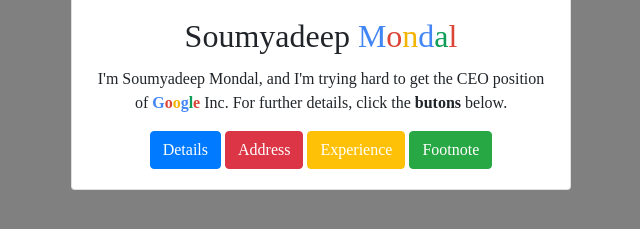
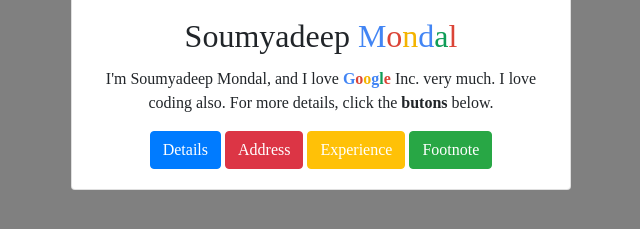
Before and after one commit to soumya-99/My_Personal_Card, a plain HTML site: page index.html in a window 1280 px wide. Shown: the part 267-496 px from the top of the page, without its empty margins (319-959 px from the left). Drawn offline with nearby package versions, Linux system fonts and the light colour scheme.

Commit message:
second commit

```diff
--- a/index.html
+++ b/index.html
@@ -16,7 +16,7 @@
     	<div class="card-body">
       		<h2 class="card-title">Soumyadeep <span style="color: #4285F4">M</span><span style="color: #DB4437">o</span><span style="color: #F4B400">n</span><span style="color: #4285F4">d</span><span style="color: #0F9D58">a</span><span style="color: #DB4437">l</span></h2>
 
-      		<p class="card-text">I'm Soumyadeep Mondal, and I'm trying hard to get the CEO position of <strong><span style="color: #4285F4">G</span><span style="color: #DB4437">o</span><span style="color: #F4B400">o</span><span style="color: #4285F4">g</span><span style="color: #0F9D58">l</span><span style="color: #DB4437">e</span></strong> Inc. For further details, click the <strong>butons</strong> below.
+      		<p class="card-text">I'm Soumyadeep Mondal, and I love <strong><span style="color: #4285F4">G</span><span style="color: #DB4437">o</span><span style="color: #F4B400">o</span><span style="color: #4285F4">g</span><span style="color: #0F9D58">l</span><span style="color: #DB4437">e</span></strong> Inc. very much. I love coding also. For more details, click the <strong>butons</strong> below.
       		</p>
 
       		<div class="btn-group">
```
